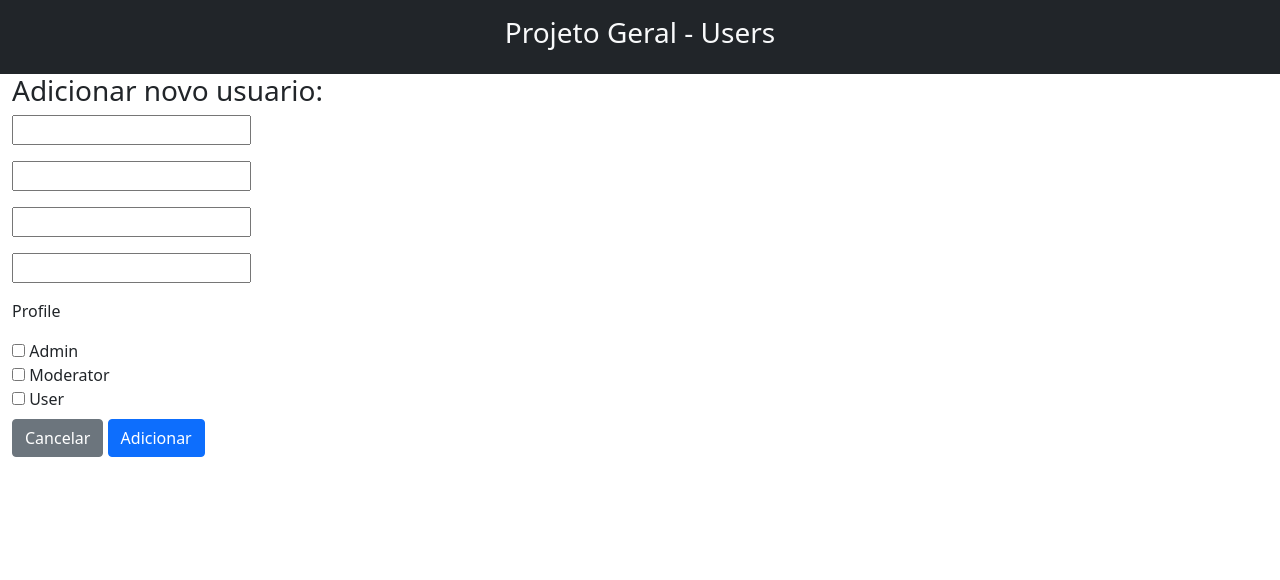
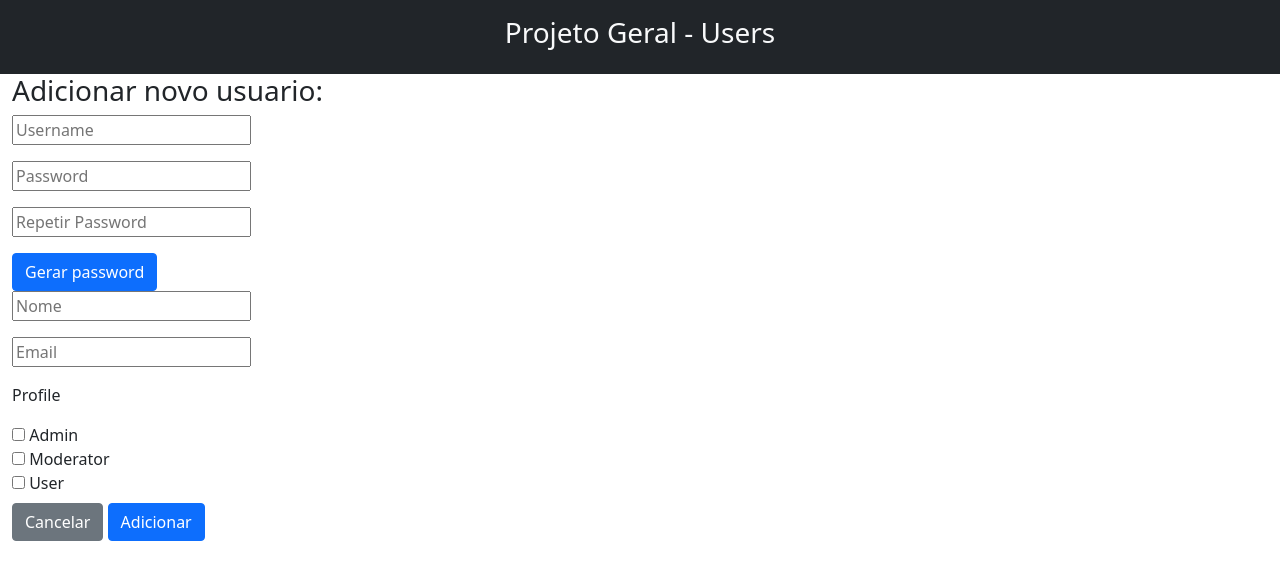
Before and after one commit to LeandroRD/projetoGeral, a CodeIgniter 4 app: the page made by app/Views/users/admin_new_user.php in a window 1280 px wide. Shown: the top 580 px of the page. Run offline with PHP 8.4 and a stand-in for CodeIgniter, Linux system fonts and the light colour scheme; the template is opened without the code that fills it, so the values that code supplies are empty; some libraries are stand-ins or nearby versions.

Commit message:
criar usuario, geracao de password aleatorio

```diff
--- a/app/Views/users/admin_new_user.php
+++ b/app/Views/users/admin_new_user.php
@@ -13,10 +13,13 @@
      <!-- formulario para novo usuario -->
     <h3>Adicionar novo usuario: </h3>
     <form action="" method="post">
-        <p><input type="text" name="text_username"></p>
-        <p><input type="text" name="text_password"></p>
-        <p><input type="text" name="text_name"></p>
-        <p><input type="email" name="text_email"></p>
+        <p><input type="text" name="text_username" required placeholder="Username"></p>
+        <p><input type="text" name="text_password" required placeholder="Password"></p>
+        <p><input type="text" name="text_password_repetir" required placeholder="Repetir Password"></p>
+        <button type="button" class="btn btn-primary" id="btn-password">Gerar password</button>
+
+        <p><input type="text" name="text_name"required placeholder="Nome"></p>
+        <p><input type="email" name="text_email" reuired placeholder="Email"></p>
         <!-- profile -->
         <p>Profile</p>
         <label><input type="checkbox" name="check_admin" > Admin</label></br>
```
Also changed, not shown: public/assets/js/app.js.
